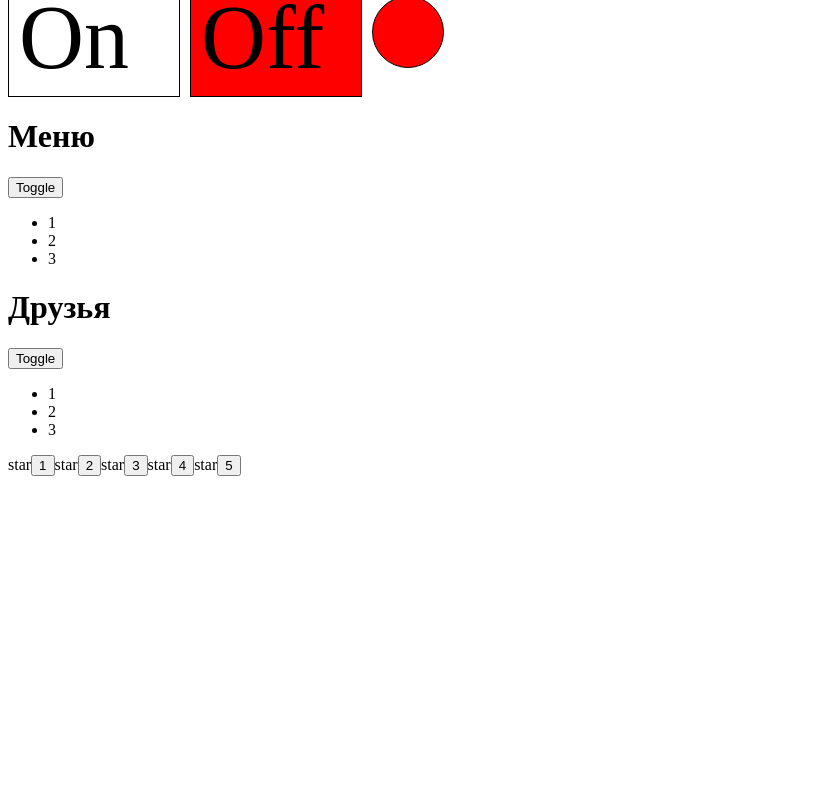
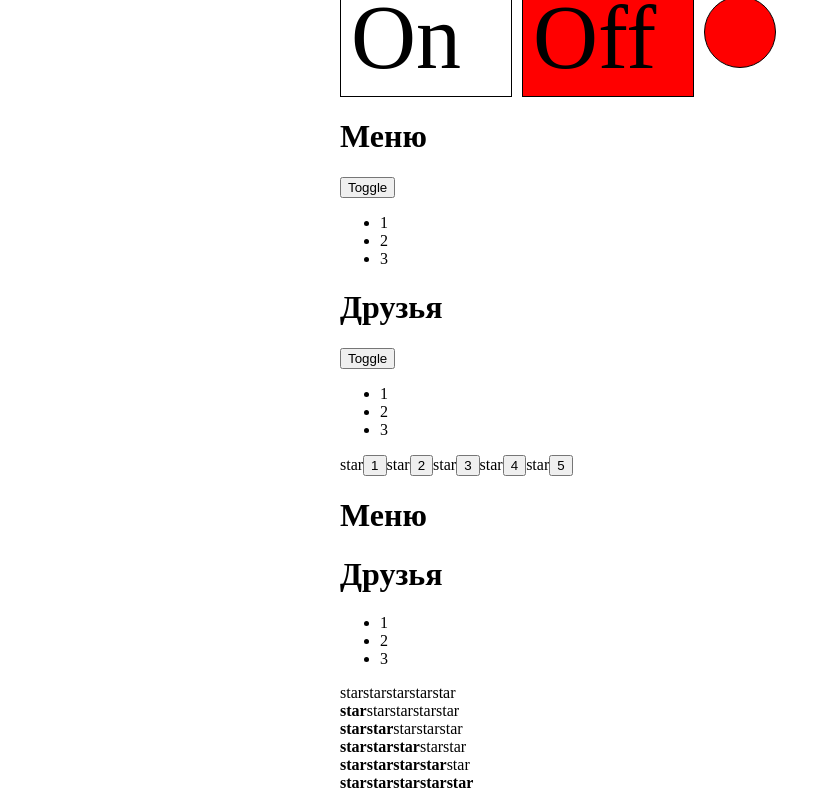
Before and after one commit to MariyaN23/react-kabzda, a React (Create React App) app: page / in a window 1280 px wide. Shown: the part 277-1077 px from the top of the page, without its empty margins (0-831 px from the left). Before the commit the page ends 800 px from the top, so only its background shows below. Built offline with nearby package versions, Linux system fonts and the light colour scheme.

Commit message:
uncontrolledComponents

```diff
--- a/src/App.css
+++ b/src/App.css
@@ -0,0 +1,4 @@
+.App {
+    width: 600px;
+    margin: 0 auto;
+}
--- a/src/App.tsx
+++ b/src/App.tsx
@@ -4,26 +4,26 @@ import Accordion from "./modules/accordion/Accordion";
 import {Rating, Rating as R} from './modules/Rating/Rating';
 import {OnOff} from './modules/onOff/OnOff';
 import UncontrolledAccordion from './modules/uncontrolledAccordion/UncontrolledAccordion';
-import {UncontrolledRating} from './modules/UncontrolledRating/Rating';
+import {UncontrolledRating} from './modules/UncontrolledRating/UncontrolledRating';
 
 function App() {
     console.log('App rendering')
     return (
-        <div>
+        <div className={'App'}>
             <OnOff />
             <OnOff />
             <OnOff />
             <UncontrolledAccordion titleValue={"Меню"} />
             <UncontrolledAccordion titleValue={"Друзья"} />
             <UncontrolledRating />
-            {/*<Accordion titleValue={"Меню"} collapsed={true}/>
+            <Accordion titleValue={"Меню"} collapsed={true}/>
             <Accordion titleValue={"Друзья"} collapsed={false}/>
             <Rating value={0}/>
             <Rating value={1}/>
             <Rating value={2}/>
             <Rating value={3}/>
             <Rating value={4}/>
-            <Rating value={5}/>*/}
+            <Rating value={5}/>
 
         </div>
     );
--- a/src/modules/Rating/Rating.tsx
+++ b/src/modules/Rating/Rating.tsx
@@ -22,10 +22,7 @@ type StarPropsType = {
 }
 
 function Star(props: StarPropsType) {
-    console.log('Star rendering')
-    if (props.selected) {
-        return <span><b>star</b></span>
-    } else {
-        return <span>star</span>
-    }
+    return (
+        (props.selected) ? <span><b>star</b></span> : <span>star</span>
+    )
 }
--- a/src/modules/UncontrolledRating/Rating.tsx
+++ b/src/modules/UncontrolledRating/UncontrolledRating.tsx
@@ -23,10 +23,7 @@ type StarPropsType = {
 }
 
 function Star(props: StarPropsType) {
-    console.log('Star rendering')
-    if (props.selected) {
-        return <span><b>star</b></span>
-    } else {
-        return <span>star</span>
-    }
+    return (
+        (props.selected) ? <span><b>star</b></span> : <span>star</span>
+    )
 }
```
